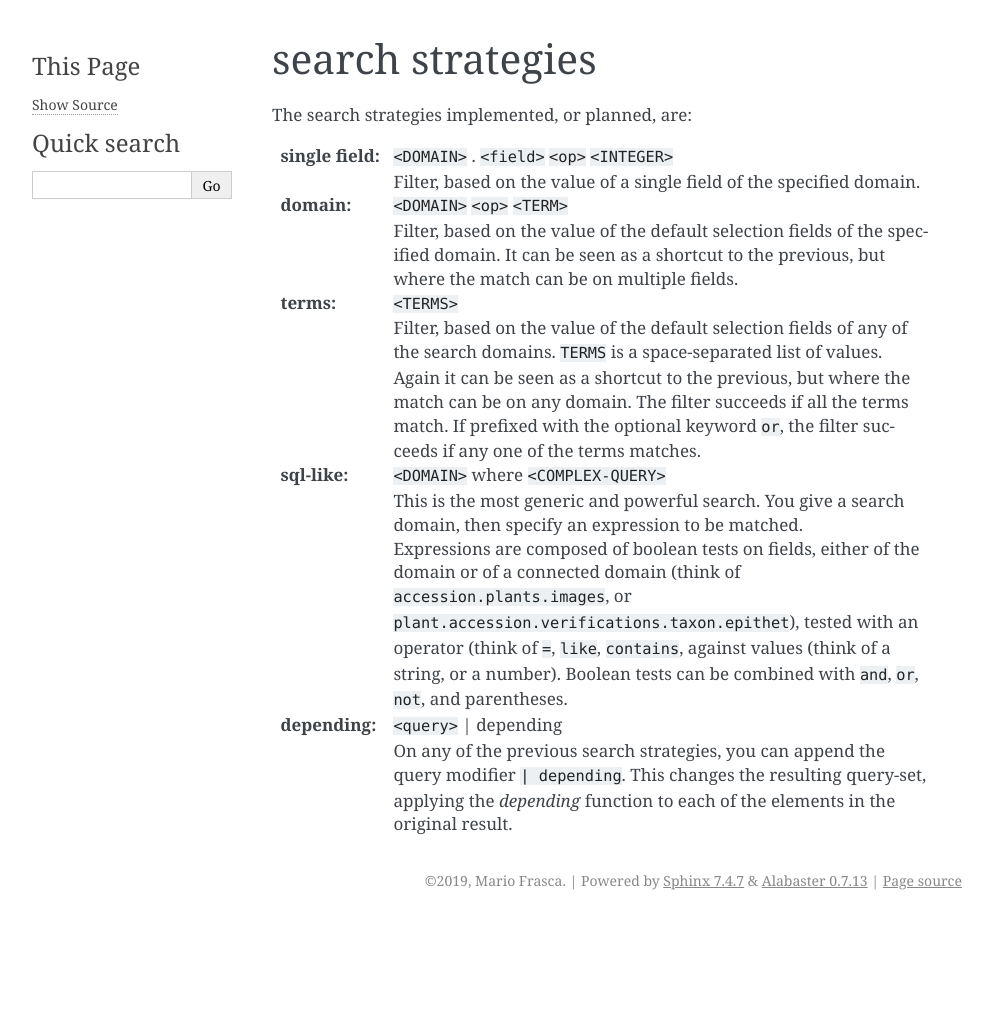
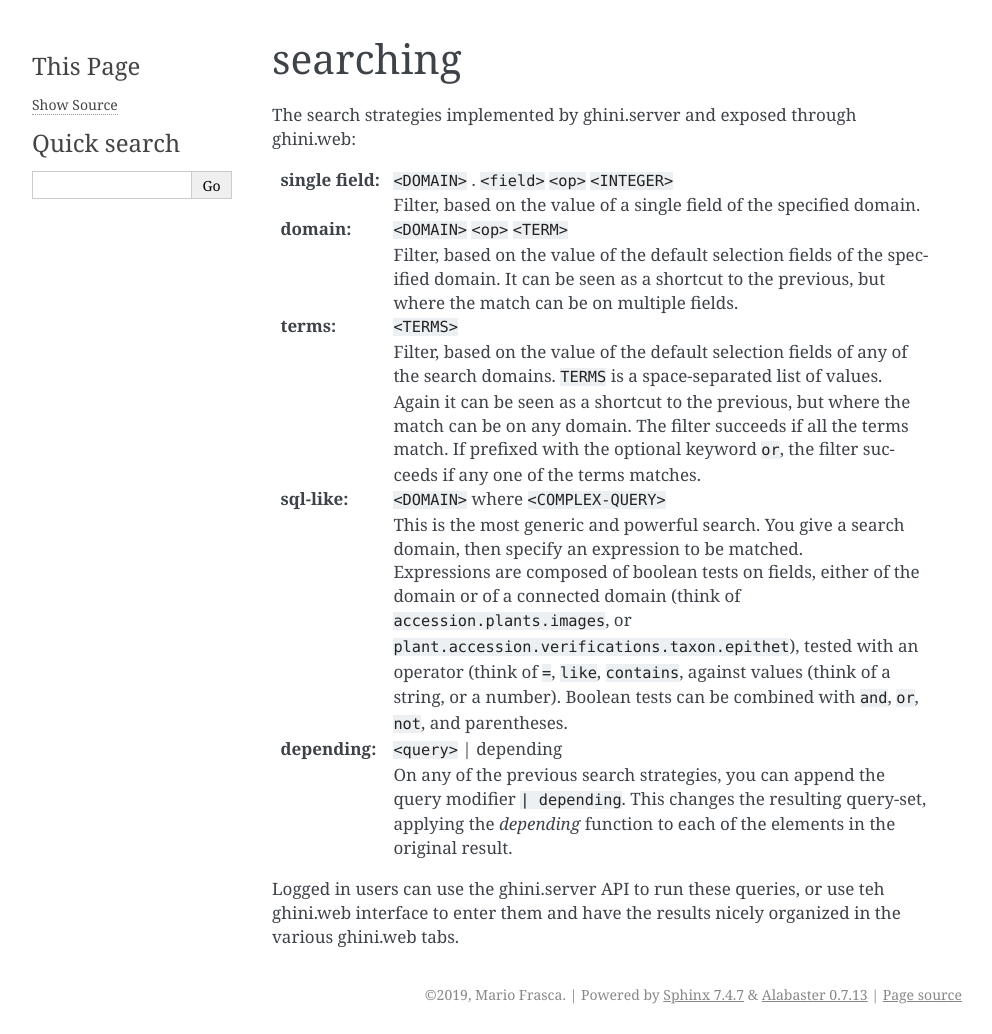
Before and after one commit to Ghini/server, a Sphinx documentation site: the page built from docs/searching.rst, in a window 1280 px wide. Shown: the whole page, without its empty margins (148-1140 px from the left). Built offline with Sphinx 7.4.7, drawn with Linux system fonts in a browser that asks for light colours; before the commit the page ends 920 px from its top, so only the background shows below that.

```diff
--- a/docs/index.rst
+++ b/docs/index.rst
@@ -11,6 +11,7 @@ Welcome to taxasoft-ghini's documentation!
    :caption: Contents:
 
    introduction
+   participate
 
    searching
    technical
--- a/docs/searching.rst
+++ b/docs/searching.rst
@@ -1,8 +1,8 @@
-search strategies
+searching
 ---------------------------
 
 
-The search strategies implemented, or planned, are:
+The search strategies implemented by ghini.server and exposed through ghini.web:
 
 :single field: ``<DOMAIN>`` . ``<field>`` ``<op>`` ``<INTEGER>``
 
@@ -41,3 +41,6 @@ The search strategies implemented, or planned, are:
             query modifier ``| depending``.  This changes the resulting
             query-set, applying the *depending* function to each of the
             elements in the original result.
+
+Logged in users can use the ghini.server API to run these queries, or use teh ghini.web
+interface to enter them and have the results nicely organized in the various ghini.web tabs.
```
Also changed, not shown: docs/participate.rst (added, +62 -0 lines), docs/images/participate-20190722113813.png (added), docs/images/participate-20190722114427.png (added), docs/images/participate-20190722120634.png (added).
